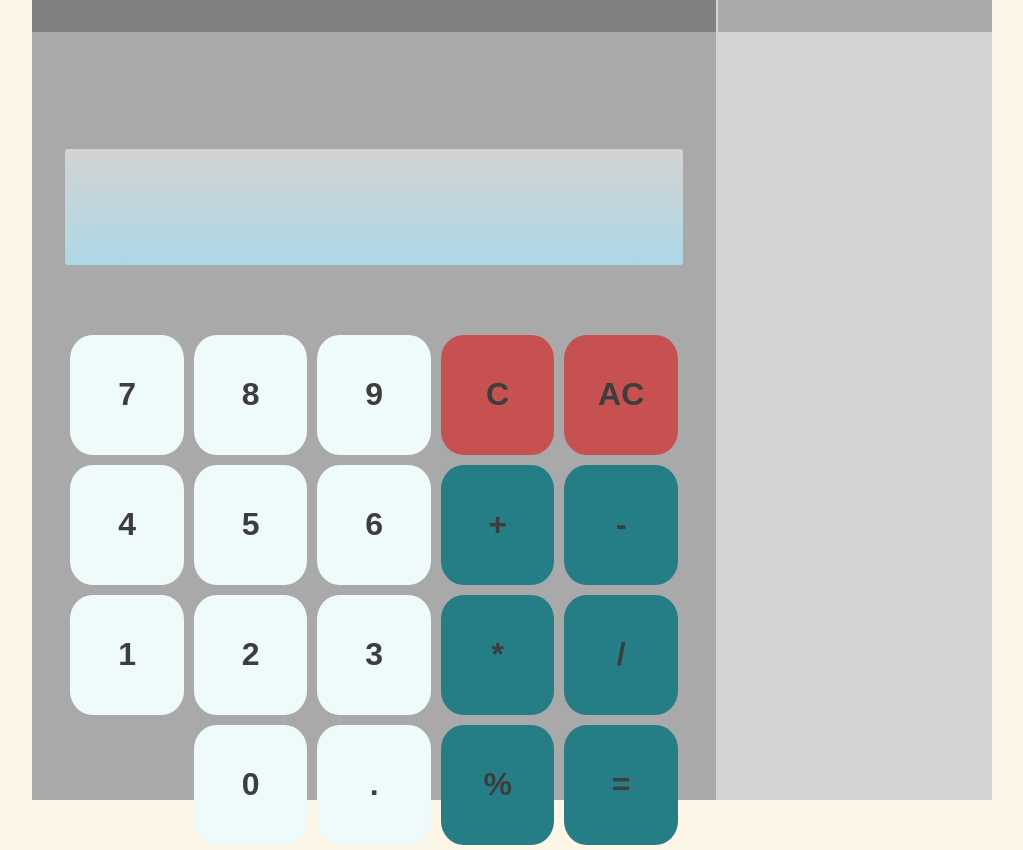
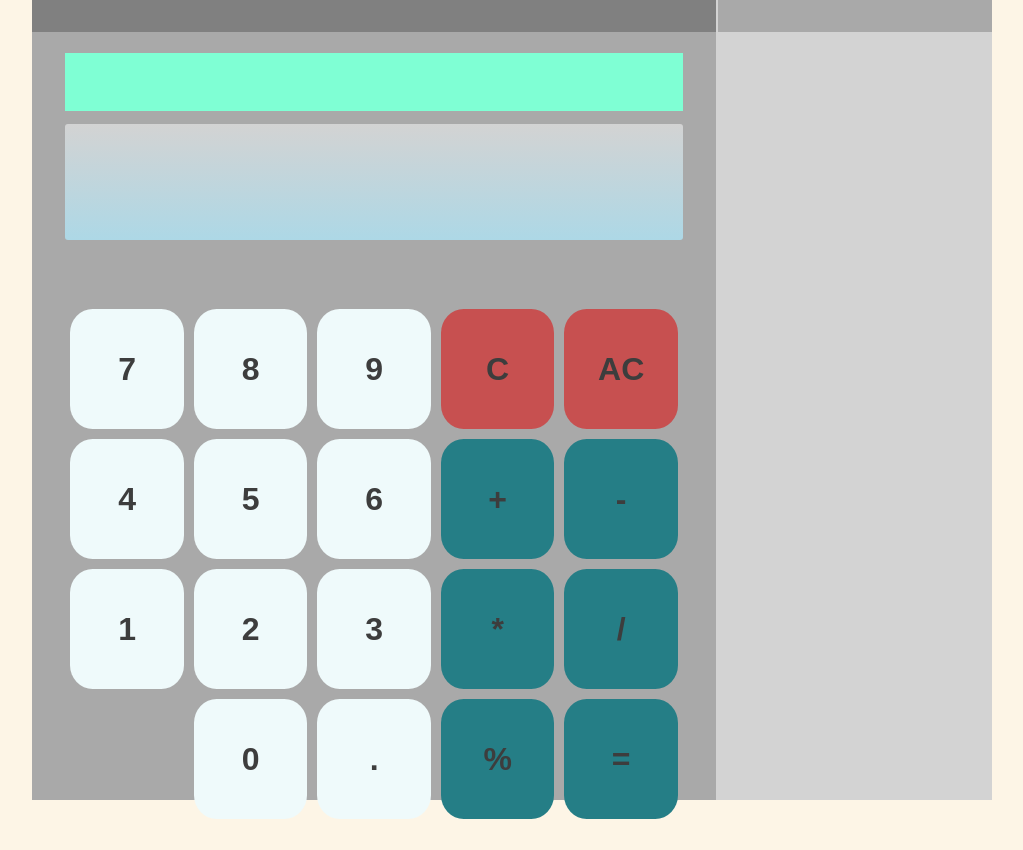
Before and after one commit to bianolin/Calculator, a Vue app: page / in a window 1280 px wide. Shown: the whole page, without its empty margins (128-1151 px from the left). After the commit the page ends 824 px from the top, so only its background shows below. Built offline with nearby package versions, Linux system fonts and the light colour scheme.

Commit message:
Added single state control Working on computing logis

```diff
--- a/package.json
+++ b/package.json
@@ -10,7 +10,8 @@
   "dependencies": {
     "core-js": "^3.6.5",
     "vue": "^2.6.11",
-    "vue-router": "^3.2.0"
+    "vue-router": "^3.2.0",
+    "vuex": "^3.4.0"
   },
   "devDependencies": {
     "@vue/cli-plugin-babel": "^4.5.0",
--- a/src/components/CustomButton.vue
+++ b/src/components/CustomButton.vue
@@ -1,12 +1,17 @@
 <template>
   <div class="CusBtnMain" v-bind:class="sClassIsEmptyBlock()">
-    <button class="CustBtnMainBtn" v-bind:class="btnType" v-if="!isEmptySpace">
+    <button class="CustBtnMainBtn"
+      v-bind:class="btnType"
+      v-if="!isEmptySpace"
+      v-on:click="onButtonClicked()"
+    >
       {{btnText}}
     </button>
   </div>
 </template>
 
 <script>
+import { mapActions } from 'vuex'
 
 export default {
   name: 'CustomButton',
@@ -21,12 +26,26 @@ export default {
     },
   },
   methods: {
+    ...mapActions({
+      actNumClick: 'actNumBtnClicked',
+      actSgnBtnClicked: 'actSignBtnClick',
+      actClrBtnClicked: 'actClrBtnClick'
+    }),
     sClassIsEmptyBlock: function() {
       if (this.isEmptySpace==="true") {
         return "CustBtnEmpty";
       }
       else{
         return "";
+      }
+    },
+    onButtonClicked: function() {
+      if (this.btnType === 'CusBtnMain_Num'){
+        this.actNumClick(this.btnText);
+      } else if (this.btnType === 'CusBtnMain_Sgn') {
+        this.actSignBtnClick(this.btnText);
+      } else {
+        this.actClrBtnClick(this.btnText)
       }
     }
   }
--- a/src/main.js
+++ b/src/main.js
@@ -1,10 +1,12 @@
 import Vue from 'vue'
 import App from './App.vue'
 import router from './router'
+import store from './store'
 
 Vue.config.productionTip = false
 
 new Vue({
   router,
+  store,
   render: h => h(App)
 }).$mount('#app')
--- /dev/null
+++ b/src/store/index.js
@@ -0,0 +1,46 @@
+import Vue from 'vue'
+import Vuex from 'vuex'
+
+Vue.use(Vuex)
+
+export default new Vuex.Store({
+  state: {
+    fResultScreenValue: null,
+    fResultScreenLeftValue: null,
+    fResultScreenRghtValue: null,
+    sResultScreenSign: null
+  },
+  getters: {
+    getRsltScrnVal: state => {
+      return state.fResultScreenValue;
+    },
+    getRsltScrnLeftVal: state => {
+      return state.fResultScreenLeftValue;
+    },
+    getRsltScrnRghtVal: state => {
+      return state.fResultScreenRghtValue;
+    },
+    getRsltScrnSign: state => {
+      return state.sResultScreenSign;
+    }
+  },
+  mutations: {
+    mutSetLeftValue() {
+      return 0;
+    }
+  },
+  actions: {
+    actNumBtnClicked( {commit}, iValue) {
+      commit('mutTest');
+      return iValue;
+    },
+    actClrBtnClicked() {
+      return;
+    },
+    actSgnBtnClicked() {
+      return;
+    }
+  },
+  modules: {
+  }
+})
--- a/src/views/CalculatorPanel.vue
+++ b/src/views/CalculatorPanel.vue
@@ -1,6 +1,10 @@
 <template>
   <div class="PanelMain">
+    <div class="PanelMainTopRcrd">
+      {{getRsltScrnLeftVal}}{{getRsltScrnSign}}{{getRsltScrnRghtVal}}
+    </div>
     <div class="PanelMainTop">
+      {{getRsltScrnVal}}
     </div>
     <div class="PanelMainButtonArea">
       <CalculatorPanelBtnArea/>
@@ -12,11 +16,20 @@
 <script>
 // @ is an alias to /src
 import CalculatorPanelBtnArea from '@/views/CalculatorPanelBtnArea.vue'
+import { mapGetters } from 'vuex'
 
 export default {
   name: 'CalculatorPanel',
   components: {
     CalculatorPanelBtnArea
+  },
+  computed: {
+    ...mapGetters([
+      'getRsltScrnVal',
+      'getRsltScrnLeftVal',
+      'getRsltScrnRghtVal',
+      'getRsltScrnSign'
+    ])
   }
 }
 </script>
@@ -28,9 +41,15 @@ export default {
   width: 100%;
   padding: 3%;
   // background-color:darkorange;
+  .PanelMainTopRcrd{
+    height: 8%;
+    margin-left: 2%;
+    margin-right: 2%;
+    background-color: aquamarine;
+  }
   .PanelMainTop{
     height: 16%;
-    margin-top: 15%;
+    margin-top: 2%;
     margin-left: 2%;
     margin-right: 2%;
     background-image: linear-gradient(lightgray, lightblue);
```
Also changed, not shown: src/views/Home.vue (deleted, +0 -18 lines), 1 other file (tests, documents, lock files or other folders).
